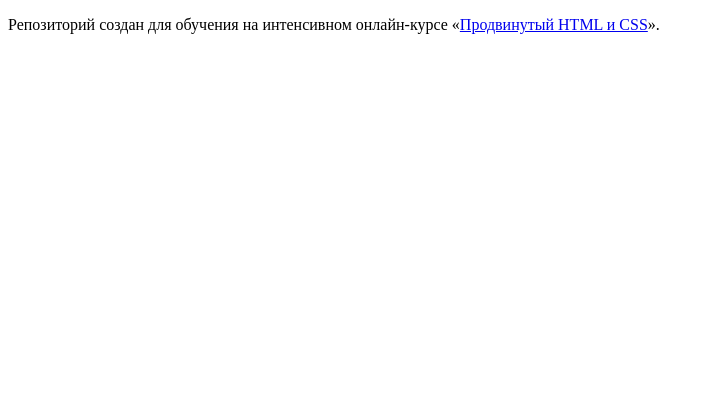
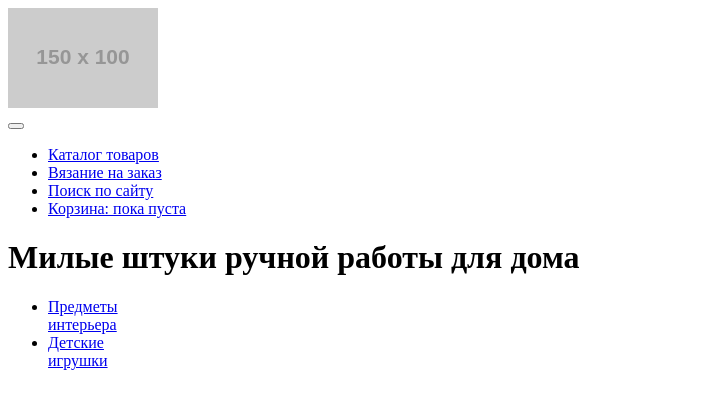
Before and after one commit to dima716/4118-mishka, a website: page index.html in a window 1280 px wide. Shown: the whole page, without its empty margins (0-710 px from the left). Drawn offline with Linux system fonts and the light colour scheme; placeholder pictures from the web are drawn by us.

Commit message:
Create index:header

```diff
--- a/index.html
+++ b/index.html
@@ -4,9 +4,29 @@
     <meta charset="utf-8">
     <title>HTML Academy: Мишка</title>
   </head>
-  <body>
-
-    <p>Репозиторий создан для обучения на интенсивном онлайн‑курсе «<a href="https://htmlacademy.ru/intensive/adaptive">Продвинутый HTML и CSS</a>».</p>
-
+  <body class="index-page">
+    <div class="site-wrapper">
+      <header class="main-header">
+        <div class="container">
+          <div class="logo"><img src="http://placehold.it/150x100" alt="Мишка"></div>
+          <button class="toggle-menu"></button>
+          <nav class="main-navigation">
+            <ul class="main-menu">
+              <li class="main-menu__item"><a class="main-menu__link" href="#">Каталог товаров</a></li>
+              <li class="main-menu__item"><a class="main-menu__link" href="#">Вязание на заказ</a></li>
+              <li class="main-menu__item"><a class="main-menu__link  main-menu__link--search" href="#">Поиск по сайту</a></li>
+              <li class="main-menu__item"><a class="main-menu__link  main-menu__link--cart" href="#">Корзина: пока пуста</a></li>
+            </ul>
+          </nav>
+          <div class="slogan">
+            <h1 class="title  title--lg  slogan__title">Милые штуки ручной работы для дома</h1>
+          </div>
+          <ul class="menu">
+            <li class="menu__item"><a class="menu__link  menu__link--interior-goods" href="#">Предметы <br> интерьера</a></li>
+            <li class="menu__item"><a class="menu__link  menu__link--toys" href="#">Детские <br> игрушки</a></li>
+          </ul>
+        </div>
+      </header>
+    </div>
   </body>
 </html>
```
